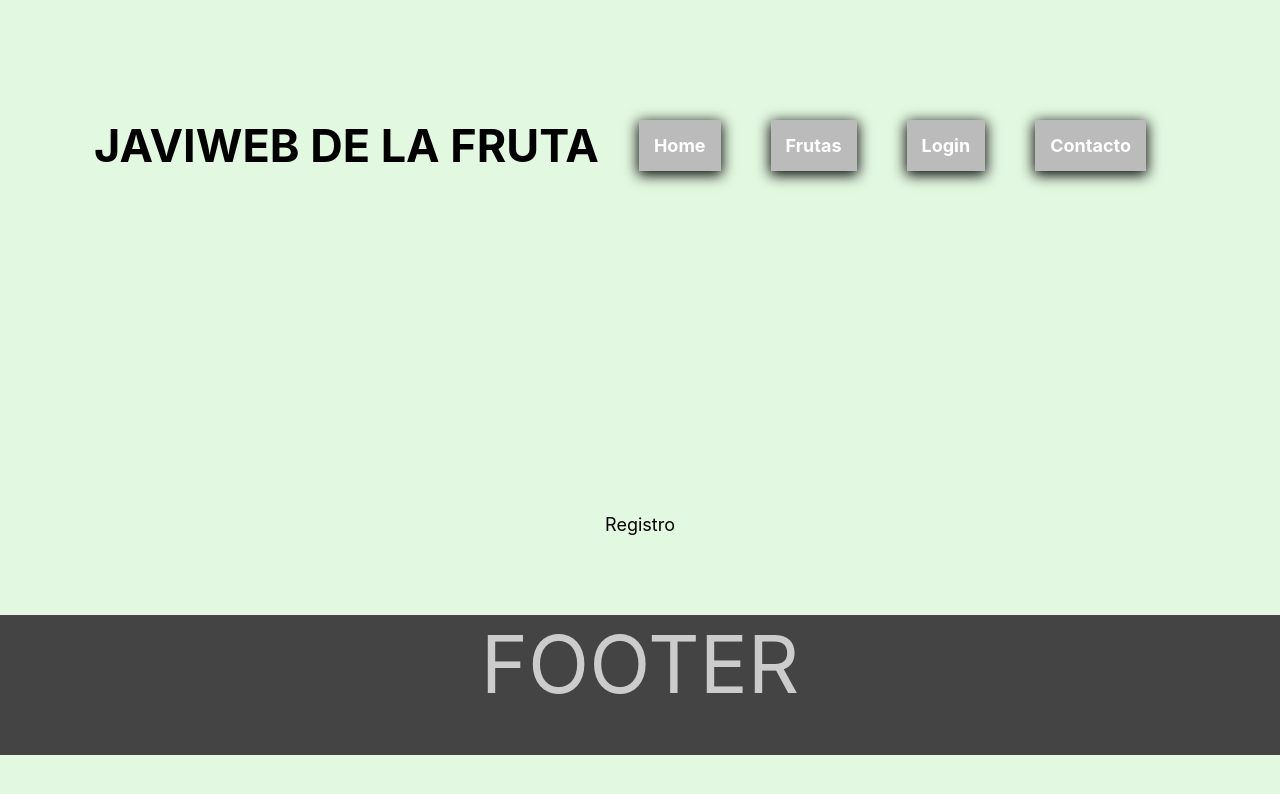
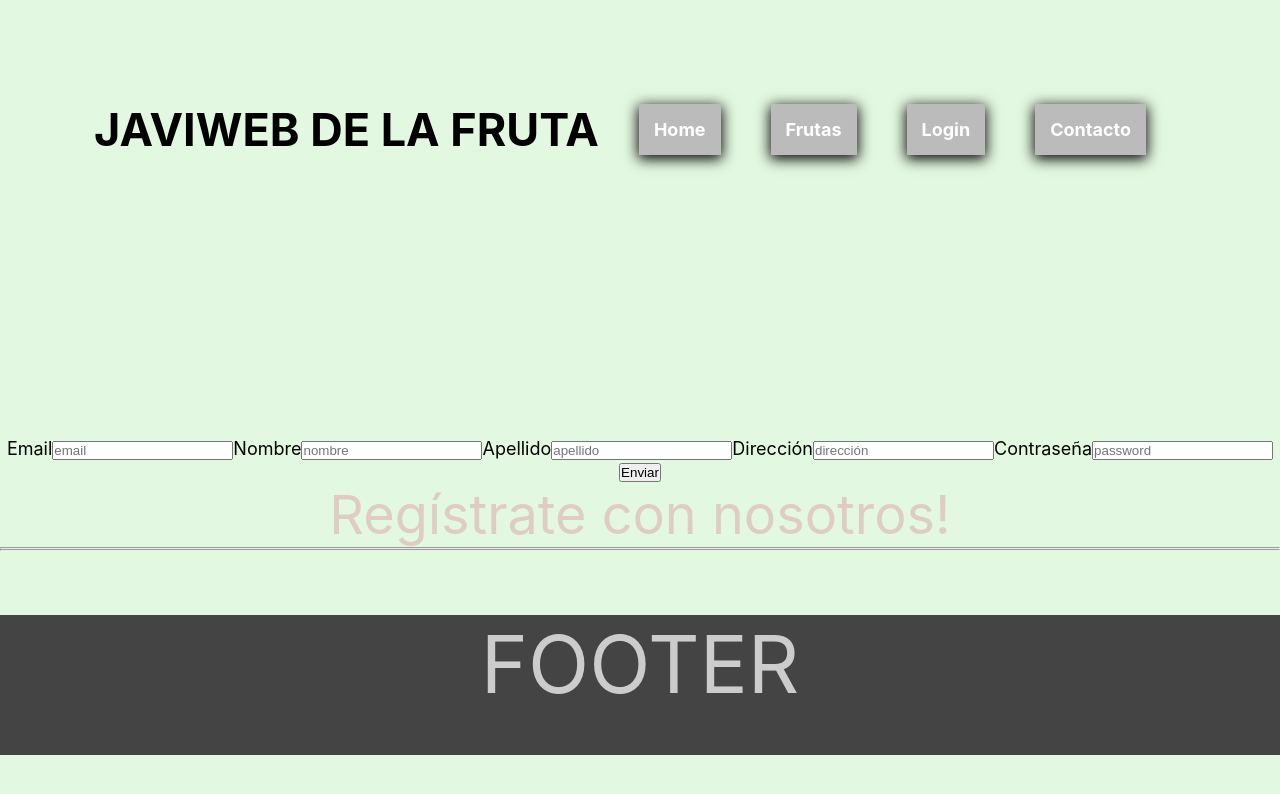
Before and after one commit to javierbajo/REACT-PROJECT-FRUTAS, a React (Create React App) app: page /register in a window 1280 px wide. Shown: the top 794 px of the page. Built offline with nearby package versions, Linux system fonts and the light colour scheme; no server answers.

Commit message:
POST con fetch para añadir usuarios, funciona!

```diff
--- a/src/App.js
+++ b/src/App.js
@@ -28,7 +28,7 @@ function App() {
   useEffect(() => {
     getDataUsersAPI();
   }, []);
-  console.log(userList);
+  //console.log(userList);
   //-----------------------------------
   // primer estado del user es null, aún no está definido
   const [user, setUser] = useState(null);
--- a/src/components/Logout.jsx
+++ b/src/components/Logout.jsx
@@ -1,4 +1,4 @@
-import React from 'react'
+import {useEffect} from 'react'
 
 const Logout = ({setUser}) => {
 
@@ -7,7 +7,10 @@ const Logout = ({setUser}) => {
         setUser(null);
     }
 
-    handleLogout()
+    useEffect(() => {
+      handleLogout()
+    }, []);
+
   return (
     <h1>Hasta la vista baby</h1>
   )
--- a/src/components/Registro/Registro.jsx
+++ b/src/components/Registro/Registro.jsx
@@ -1,9 +1,148 @@
-import React from 'react'
+import {useState} from 'react'
+
+const intialState = {
+    email:"",
+    password:"",
+    userName:"",
+    userLastname:"",
+    adress:"",
+    fruits:[]
+
+}
+
+const Registro = () => {
+
+  // ************************************************************
+  const getDataUsersAPI = async () => {
+    /*
+    const response = await fetch("http://localhost:3001/users/");
+    const res = await response.json();
+    */
+   const response = await fetch('http://localhost:3001/users', {
+    method: 'POST',
+    headers: {
+        "Content-Type": "application/json",
+    },
+    body: JSON.stringify({
+        email: formData.email,
+        password: formData.password,
+        userName: formData.userName,
+        userLastname: formData.userLastname,
+        adress: formData.adress,
+        fruits: []
+      })
+})
+const res = await response.json();
+console.log(res);
+};
 
 
-const Registro = () => {
+
+  // ************************************************************
+
+
+  const [formData, setFormData] = useState(intialState);
+
+  const changeInput = (event) => {
+    //OTRA FORMA DE PONER LO MISMO
+    /* const nombreInput = event.target.name;
+        const valorInput = event.target.value;
+        setFormData({...formdata, [nombreInput]: valorInput});*/
+    const { value, name } = event.target;
+    setFormData({ ...formData, [name]: value });
+    console.log(formData)
+  };
+
+  const submitForm = (event) => {
+    event.preventDefault();
+
+    //loginUser(formData);
+
+
+    //useEffect(() => {
+      getDataUsersAPI();
+      console.log("Se han enviado los datos");
+      setFormData(intialState);
+
+    //}, []);
+  };
+
   return (
-    <div>Registro</div>
+        <div >
+      <div >
+        <div >
+          <form onSubmit={submitForm}>
+           {/* RETO: METER LOS INPUT COMO UN COMPONENTE DESDE UN FICHERO, COMO EN TESTIMONIOS */}
+            <label htmlFor="email">Email</label>
+            <input
+              className="register-input-email"
+              type="email"
+              name="email"
+              placeholder="email"
+              id="email"
+              onChange={changeInput}
+              value={formData.email}
+            />
+            <label htmlFor="nombre">Nombre</label>
+            <input
+              className="register-input-nombre"
+              type="name"
+              name="userName"
+              placeholder="nombre"
+              id="userName"
+              onChange={changeInput}
+              value={formData.userName}
+            />
+            <label htmlFor="apellido">Apellido</label>
+            <input
+              className="register-input-apellido"
+              type="name"
+              name="userLastname"
+              placeholder="apellido"
+              id="userLastname"
+              onChange={changeInput}
+              value={formData.userLastname}
+            />
+            <label htmlFor="direccion">Dirección</label>
+            <input
+              className="register-input-dirección"
+              type="name"
+              name="adress"
+              placeholder="dirección"
+              id="adress"
+              onChange={changeInput}
+              value={formData.adress}
+            />
+            <label htmlFor="password">Contraseña</label>
+            <input
+              className="register-input-password"
+              type="password"
+              name="password"
+              placeholder="password"
+              id="password"
+              onChange={changeInput}
+              value={formData.password}
+            />
+
+            <button type="submit" className="register-button">
+              Enviar
+            </button>
+          </form>
+        </div>
+
+        <div className="register-div-derecho">
+          <div className="login-div-titulo">Regístrate con nosotros!</div>
+          <hr />
+          <div >
+
+
+            <hr />
+
+          </div>
+        </div>
+      </div>
+
+    </div>
   )
 }
 
```
